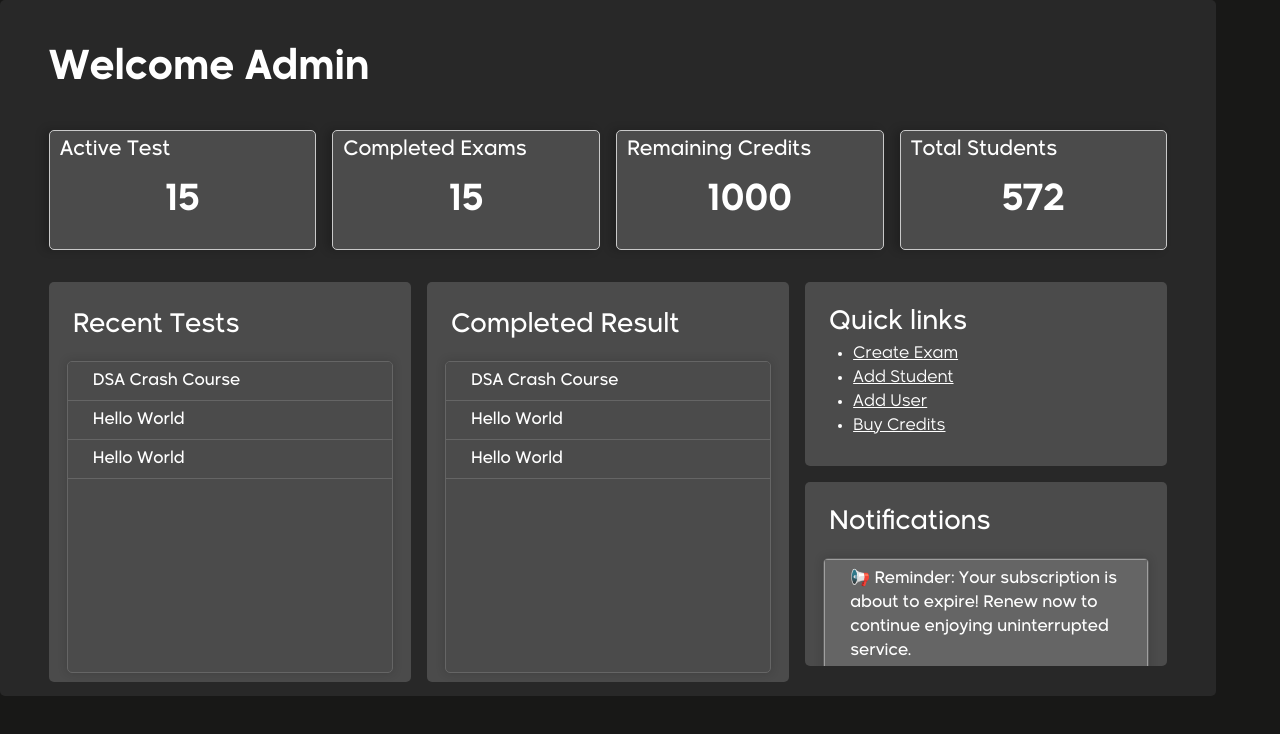
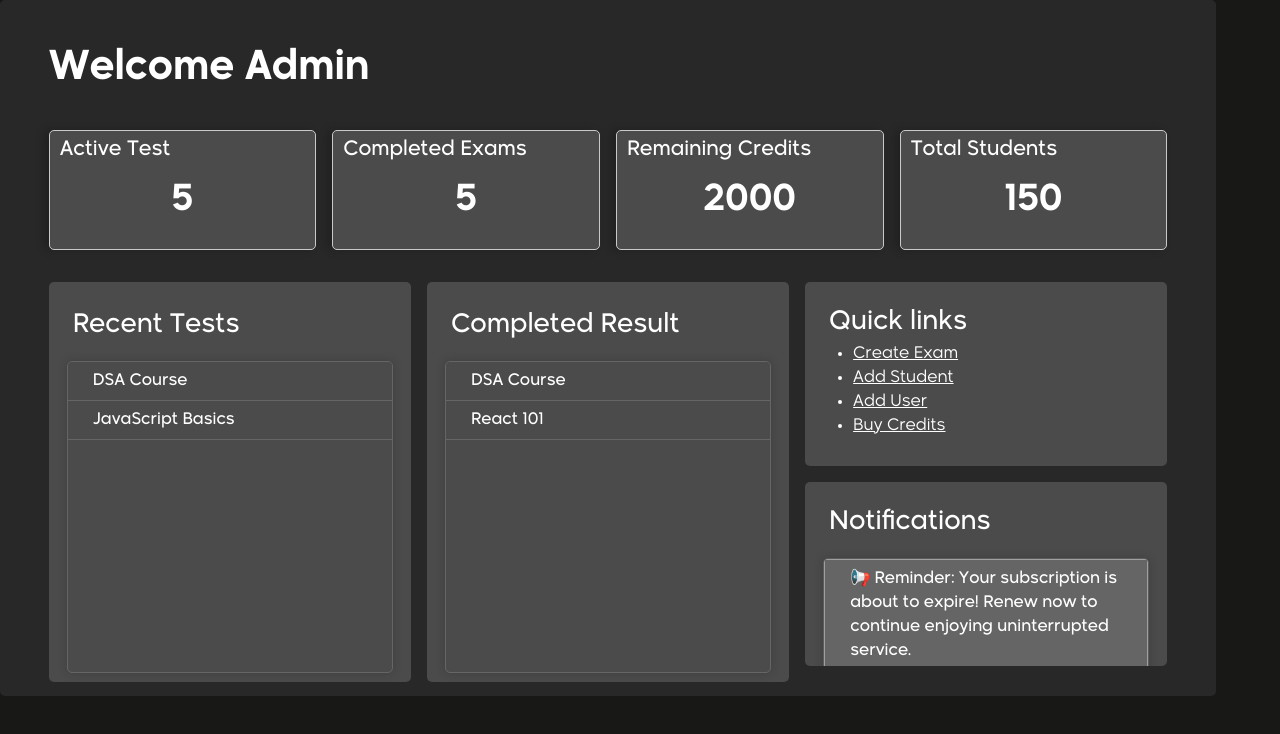
Before and after one commit to Castlerockin-Developers/ctc-Admin, a React (Vite) app: page /dashboard in a window 1280 px wide. Shown: the top 734 px of the page. Built offline with nearby package versions, Linux system fonts and the light colour scheme.

Commit message:
update documentation for improved clarity and consistency

```diff
--- a/src/component/Dashboard.jsx
+++ b/src/component/Dashboard.jsx
@@ -1,193 +1,20 @@
 import React, { useEffect, useState } from "react";
+// import axios from "axios"; // Commented out since backend is not ready
 import closeicon from '../assets/close.png';
 import { motion } from "motion/react";
 import EditExam from "./EditExam";
 
-
-const Dashboard = ({ onCreateExam, onAddStudent, onAddUser, onAddCredits ,onViewexam,onManageExam, onSubscription}) => {
-
-    // const API_BASE_URL = "http://127.0.0.1:8000/api/";
-
-
-
-
-    // const Dashboard = ({ onCreateExam, onAddStudent }) => {
-    //     const [dashboardData, setDashboardData] = useState(null);
-    //     const [showPopup, setShowPopup] = useState(false);
-    //     const [showEditPopup, setShowEditPopup] = useState(false);
-    //     const [selectedExam, setSelectedExam] = useState(null);
-    //     const [testDetails, setTestDetails] = useState([]);
-
-    //     useEffect(() => {
-    //         fetchDashboardData();
-    //         fetchExamData();
-    //     }, []);
-
-    //     // Fetch Dashboard Data from Django API
-    //     const fetchDashboardData = async () => {
-    //         try {
-    //             const response = await axios.get(`${API_BASE_URL}dashboard/`);
-    //             setDashboardData(response.data[0]); // Assuming only one dashboard entry exists
-    //         } catch (error) {
-    //             console.error("Error fetching dashboard data:", error);
-    //         }
-    //     };
-
-    //     // Fetch Exam Data from Django API
-    //     const fetchExamData = async () => {
-    //         try {
-    //             const response = await axios.get(`${API_BASE_URL}exams/`);
-    //             setTestDetails(response.data);
-    //         } catch (error) {
-    //             console.error("Error fetching exams:", error);
-    //         }
-    //     };
-
-    //     const togglePopup = () => setShowPopup((prev) => !prev);
-    //     const closePopup = () => setShowPopup(false);
-
-    //     const openEditPopup = (exam) => {
-    //         setSelectedExam(exam);
-    //         setShowEditPopup(true);
-    //     };
-    //     const closeEditPopup = () => setShowEditPopup(false);
-
-    //     useEffect(() => {
-    //         const handleKeyDown = (event) => {
-    //             if (event.key === "Escape") {
-    //                 setShowEditPopup(false);
-    //                 setShowPopup(false);
-    //             }
-    //         };
-    //         document.addEventListener("keydown", handleKeyDown);
-    //         return () => document.removeEventListener("keydown", handleKeyDown);
-    //     }, []);
-
-    //     if (!dashboardData) {
-    //         return <p className="text-center text-lg">Loading data...</p>;
-    //     }
-
-    //     return (
-    //         <div className="lg:w-3xl justify-center flex flex-wrap dashboard">
-    //             <div className="greeting">
-    //                 <h1>Welcome Admin</h1>
-    //                 <div className="grid grid-cols-2 xl:grid-cols-4 lg:grid-cols-2 md:grid-cols-4 gap-4 w-full">
-    //                     <motion.div whileTap={{ scale: 1.1 }} className="top-display top-display-clickable" onClick={togglePopup}>
-    //                         <h4 className="xl:text-xl lg:text-xl md:text-xl">Active Test</h4>
-    //                         <h2 className="xl:text-4xl lg:text-4xl md:text-4xl flex justify-center">
-    //                             {dashboardData.active_contest}
-    //                         </h2>
-    //                     </motion.div>
-
-    //                     {/* Popup Modal */}
-    //                     {showPopup && (
-    //                         <div className="fixed inset-0 flex items-center justify-center top-display-pop">
-    //                             <div className="top-display-pop-card rounded-sm shadow-lg w-3/4 md:w-1/2">
-    //                                 <div className="flex justify-between items-center mb-4 top-display-pop-title">
-    //                                     <h2 className="font-semibold text-center">Active Exams</h2>
-    //                                     <motion.button whileTap={{ scale: 1.2 }} className="text-red-500 text-lg" onClick={closePopup}>
-    //                                         <img src={closeicon} alt="Close" />
-    //                                     </motion.button>
-    //                                 </div>
-
-    //                                 {/* Table */}
-    //                                 <div className="flex justify-center rounded-sm">
-    //                                     <table className="pop-up-table">
-    //                                         <thead>
-    //                                             <tr className="bg-gray-200">
-    //                                                 <th>#</th>
-    //                                                 <th>Name</th>
-    //                                                 <th>Start Time</th>
-    //                                                 <th>End Time</th>
-    //                                                 <th></th>
-    //                                             </tr>
-    //                                         </thead>
-    //                                         <tbody>
-    //                                             {testDetails.length > 0 ? (
-    //                                                 testDetails.map((test, index) => (
-    //                                                     <tr key={test.id}>
-    //                                                         <td>{index + 1}</td>
-    //                                                         <td>{test.name}</td>
-    //                                                         <td>{test.start_time}</td>
-    //                                                         <td>{test.end_time}</td>
-    //                                                         <td>
-    //                                                             <motion.button whileTap={{ scale: 1.1 }} className="viewexam-btn-pop" onClick={() => openEditPopup(test)}>
-    //                                                                 View
-    //                                                             </motion.button>
-    //                                                         </td>
-    //                                                     </tr>
-    //                                                 ))
-    //                                             ) : (
-    //                                                 <tr>
-    //                                                     <td colSpan="4" className="text-center">No tests available</td>
-    //                                                 </tr>
-    //                                             )}
-    //                                         </tbody>
-    //                                     </table>
-    //                                 </div>
-    //                             </div>
-    //                         </div>
-    //                     )}
-    //                     <div className="top-display">
-    //                         <h4>Live Contest</h4>
-    //                         <h2>{dashboardData.live_contest}</h2>
-    //                     </div>
-    //                     <div className="top-display">
-    //                         <h4>Remaining Credits</h4>
-    //                         <h2>{dashboardData.credit}</h2>
-    //                     </div>
-    //                     <div className="top-display">
-    //                         <h4>Total Students</h4>
-    //                         <h2>{dashboardData.total_students}</h2>
-    //                     </div>
-    //                     {showEditPopup && <EditExam onClose={closeEditPopup} examDetails={selectedExam} />}
-    //                 </div>
-    //                 <div className="grid grid-cols-1 md:grid-cols-3 gap-4 w-full mid-container">
-    //                     <div className="w-4/10 mid-display">
-    //                         <h4>Recent Tests</h4>
-    //                         <div className="flex w-full justify-center">
-    //                             <div className="tablee">
-    //                                 <h5>Recent Tests</h5>
-    //                                 {testDetails.map((test) => (
-    //                                     <div key={test.id} className="tablee-content">
-    //                                         <h6>{test.name}</h6>
-    //                                     </div>
-    //                                 ))}
-    //                             </div>
-    //                         </div>
-    //                     </div>
-    //                     <div className="w-10/10">
-    //                         <div className="mid-display2">
-    //                             <h4>Quick links</h4>
-    //                             <ul className="list-disc">
-    //                                 <li onClick={onCreateExam}>Create Exam</li>
-    //                                 <li onClick={onAddStudent}>Add Student</li>
-    //                                 <li>Add User</li>
-    //                                 <li>Buy Credits</li>
-    //                             </ul>
-    //                         </div>
-    //                         <div className="mid-display2">
-    //                             <h4>Notifications</h4>
-    //                         </div>
-    //                     </div>
-    //                 </div>
-    //             </div>
-    //         </div>
-    //     );
-    // };
-
-    // export default Dashboard;
-
-
-    // const Dashboard = ({ onCreateExam, onAddStudent }) => {
-
+const Dashboard = ({ onCreateExam, onAddStudent, onAddUser, onAddCredits, onViewexam, onManageExam, onSubscription }) => {
     const [dashboardData, setDashboardData] = useState(null);
     const [showPopup, setShowPopup] = useState(false);
     const [showEditPopup, setShowEditPopup] = useState(false);
     const [selectedExam, setSelectedExam] = useState(null);
     const [testDetails, setTestDetails] = useState([]);
-    const [showSubscription, setShowSubscription] = useState(false); // State to toggle Subscription component
+    const [showSubscription, setShowSubscription] = useState(false);
     const [showCompletedPopup, setShowCompletedPopup] = useState(false);
+    const [recentTests, setRecentTests] = useState([]);
+    const [completedResults, setCompletedResults] = useState([]);
+    const [error, setError] = useState(null);
 
     const togglePopup = () => setShowPopup((prev) => !prev);
     const closePopup = () => setShowPopup(false);
@@ -206,22 +33,50 @@ const Dashboard = ({ onCreateExam, onAddStudent, onAddUser, onAddCredits ,onView
     };
 
     useEffect(() => {
-        setTimeout(() => {
-            setDashboardData({
-                activeContest: 15,
-                liveContest: 2,
-                credit: 1000,
-                totalStudents: 572
-            });
+        const fetchDashboardData = async () => {
+            try {
+                // Commenting out the API calls for now
+                // const [dashboardResponse, recentTestsResponse, completedResultsResponse] = await Promise.all([
+                //     axios.get("http://your-backend-url/api/dashboard/"),
+                //     axios.get("http://your-backend-url/api/recent-tests/"),
+                //     axios.get("http://your-backend-url/api/completed-results/")
+                // ]);
 
-            // Sample test details
-            setTestDetails([
-                { id: 1, name: "Math Test", startTime: "10:00 AM", endTime: "11:00 AM" },
-                { id: 2, name: "Science Quiz", startTime: "12:00 PM", endTime: "1:00 PM" },
-                { id: 3, name: "History Exam", startTime: "2:00 PM", endTime: "3:30 PM" }
-            ]);
-        }, 1000);
+                // Simulate dashboard data (temporary mock data while the backend is not available)
+                const mockDashboardData = {
+                    activeContest: 5,
+                    liveContest: 3,
+                    credit: 2000,
+                    totalStudents: 150,
+                    testDetails: [
+                        { id: 1, name: "Math Test", startTime: "10:00 AM", endTime: "11:00 AM" },
+                        { id: 2, name: "Science Quiz", startTime: "1:00 PM", endTime: "2:00 PM" }
+                    ]
+                };
+                const mockRecentTests = [
+                    { id: 1, title: "DSA Course", description: "sample", status: "Ongoing" },
+                    { id: 2, title: "JavaScript Basics", description: "sample", status: "Upcoming" }
+                ];
+                const mockCompletedResults = [
+                    { id: 1, title: "DSA Course", description: "sample", status: "Completed" },
+                    { id: 2, title: "React 101", description: "sample", status: "Completed" }
+                ];
+                setDashboardData(mockDashboardData);
+                setTestDetails(mockDashboardData.testDetails);
+                setRecentTests(mockRecentTests);
+                setCompletedResults(mockCompletedResults);
+            } catch (error) {
+                console.error("Error fetching dashboard data", error);
+                setError("Failed to load data. Please try again later.");
+            }
+        };
+
+        fetchDashboardData();
     }, []);
+
+    if (error) {
+        return <p className="text-center text-lg text-red-500">{error}</p>;
+    }
 
     if (!dashboardData) {
         return <p className="text-center text-lg">Loading data...</p>;
@@ -232,7 +87,6 @@ const Dashboard = ({ onCreateExam, onAddStudent, onAddUser, onAddCredits ,onView
             <div className="greeting">
                 <h1>Welcome Admin</h1>
                 <div className="grid grid-cols-2 xl:grid-cols-4 lg:grid-cols-2 md:grid-cols-4 gap-4 w-full">
-                    {/* Active Test Tab */}
                     <motion.div
                         whileTap={{ scale: 1.1 }}
                         className="top-display top-display-clickable cursor-pointer"
@@ -243,7 +97,6 @@ const Dashboard = ({ onCreateExam, onAddStudent, onAddUser, onAddCredits ,onView
                         </h2>
                     </motion.div>
 
-                    {/* Completed Exams Tab */}
                     <motion.div
                         whileTap={{ scale: 1.1 }}
                         className="top-display top-display-clickable cursor-pointer"
@@ -254,18 +107,16 @@ const Dashboard = ({ onCreateExam, onAddStudent, onAddUser, onAddCredits ,onView
                         </h2>
                     </motion.div>
 
-                    {/* Remaining Credits Tab */}
                     <motion.div
                         whileTap={{ scale: 1.1 }}
                         className="top-display top-display-clickable cursor-pointer"
-                        onClick={onSubscription}> {/* Toggle Subcription component */}
+                        onClick={onSubscription}>
                         <h4 className="xl:text-xl lg:text-xl md:text-xl">Remaining Credits</h4>
                         <h2 className="xl:text-4xl lg:text-4xl md:text-4xl flex justify-center">
                             {dashboardData.credit}
                         </h2>
                     </motion.div>
 
-                    {/* Total Students Tab */}
                     <motion.div
                         whileTap={{ scale: 1.1 }}
                         className="top-display top-display-clickable cursor-pointer"
@@ -274,12 +125,8 @@ const Dashboard = ({ onCreateExam, onAddStudent, onAddUser, onAddCredits ,onView
                         <h2 className="xl:text-4xl lg:text-4xl md:text-4xl flex justify-center">
                             {dashboardData.totalStudents}
                         </h2>
-
-
                     </motion.div>
 
-
-                    {/* Popup Modal */}
                     {showPopup && (
                         <div className="fixed inset-0 flex items-center justify-center top-display-pop">
                             <div className="top-display-pop-card rounded-sm shadow-lg w-3/4 md:w-1/2">
@@ -290,7 +137,6 @@ const Dashboard = ({ onCreateExam, onAddStudent, onAddUser, onAddCredits ,onView
                                     </motion.button>
                                 </div>
 
-                                {/* Table */}
                                 <div className="flex justify-center rounded-sm">
                                     <table className="pop-up-table">
                                         <thead>
@@ -334,7 +180,6 @@ const Dashboard = ({ onCreateExam, onAddStudent, onAddUser, onAddCredits ,onView
                                     </motion.button>
                                 </div>
 
-                                {/* Table */}
                                 <div className="flex justify-center rounded-sm">
                                     <table className="pop-up-table">
                                         <thead>
@@ -378,7 +223,6 @@ const Dashboard = ({ onCreateExam, onAddStudent, onAddUser, onAddCredits ,onView
                     {showEditPopup && <EditExam onClose={closeEditPopup} examDetails={selectedExam} />}
                 </div>
 
-                {/* Conditional Rendering for Subscription Component */}
                 {showSubscription && <Subscription />}
 
                 <div className="grid grid-cols-1 md:grid-cols-3 gap-4 w-full mid-container">
@@ -386,32 +230,24 @@ const Dashboard = ({ onCreateExam, onAddStudent, onAddUser, onAddCredits ,onView
                         <h4>Recent Tests</h4>
                         <div className="flex w-full justify-center">
                             <div className="tablee">
-                            <div className="tablee-content"onClick={onManageExam}>
-                                <h6>DSA Crash Course</h6>
-                            </div>
-                            <div className="tablee-content">
-                                <h6>Hello World</h6>
-                            </div>
-                            <div className="tablee-content">
-                                <h6>Hello World</h6>
-                            </div>
+                                {recentTests.map((test, index) => (
+                                    <div key={index} className="tablee-content" onClick={onManageExam}>
+                                        <h6>{test.title}</h6>
+                                    </div>
+                                ))}
                             </div>
                         </div>
-                     </div>
-                        {/* Completed Result */}
+                    </div>
+
                     <div className="w-4/10 mid-display">
                         <h4>Completed Result</h4>
                         <div className="flex w-full justify-center">
                             <div className="tablee">
-                            <div className="tablee-content" onClick={onManageExam}>
-                                <h6>DSA Crash Course</h6>
-                            </div>
-                            <div className="tablee-content">
-                                <h6>Hello World</h6>
-                            </div>
-                            <div className="tablee-content">
-                                <h6>Hello World</h6>
-                            </div>
+                                {completedResults.map((result, index) => (
+                                    <div key={index} className="tablee-content" onClick={onManageExam}>
+                                        <h6>{result.title}</h6>
+                                    </div>
+                                ))}
                             </div>
                         </div>
                     </div>
@@ -438,7 +274,6 @@ const Dashboard = ({ onCreateExam, onAddStudent, onAddUser, onAddCredits ,onView
                                     <div className="tablee-new">
                                         <h6>📢 Reminder: Your subscription is about to expire! Renew now to continue enjoying uninterrupted service.</h6>
                                     </div>
-
                                     <div className="tablee-new">
                                         <h6>🎉 Special Festive Offer! Get 50% off on all premium plans. Limited time only—grab the deal now!</h6>
                                     </div>
```
